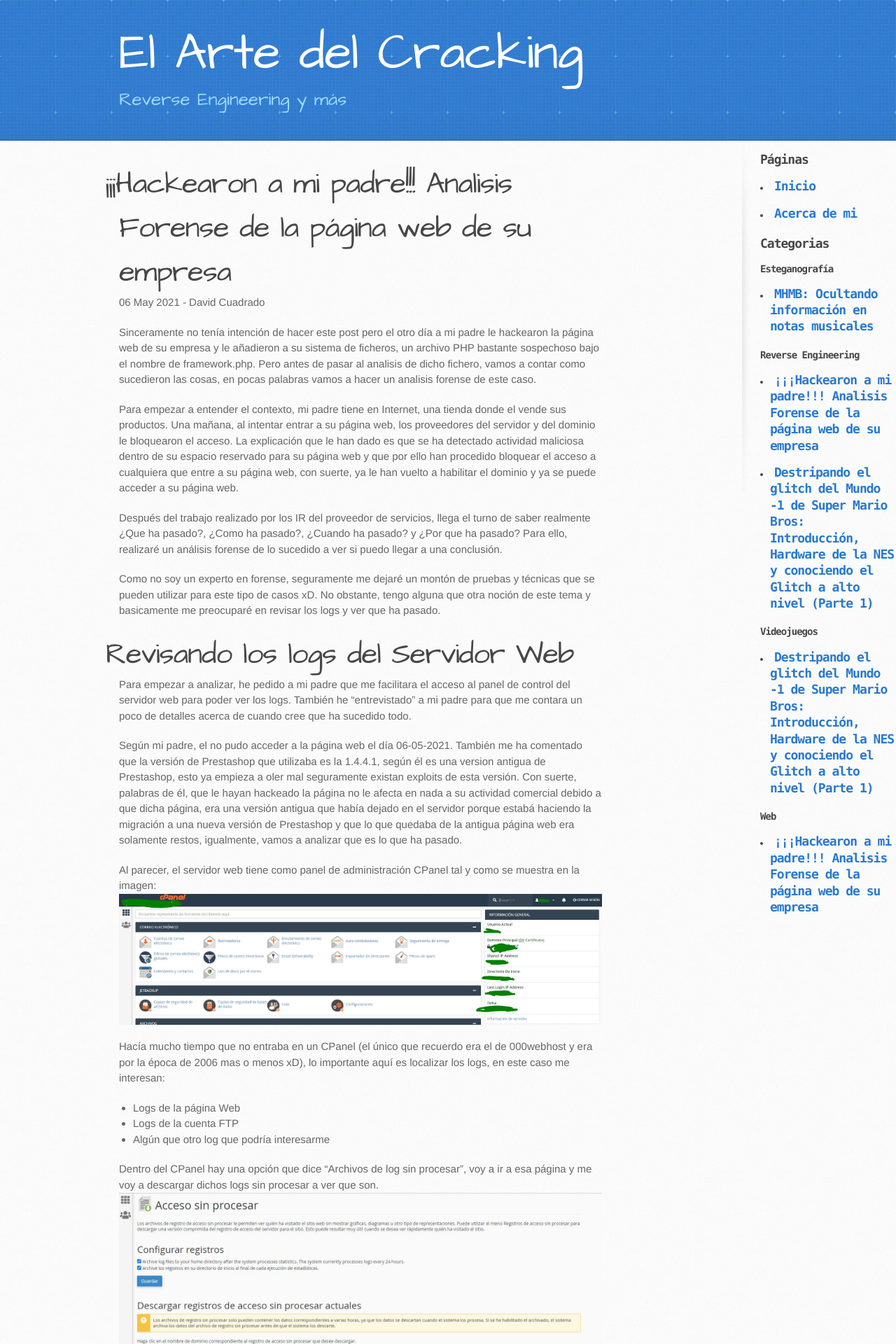
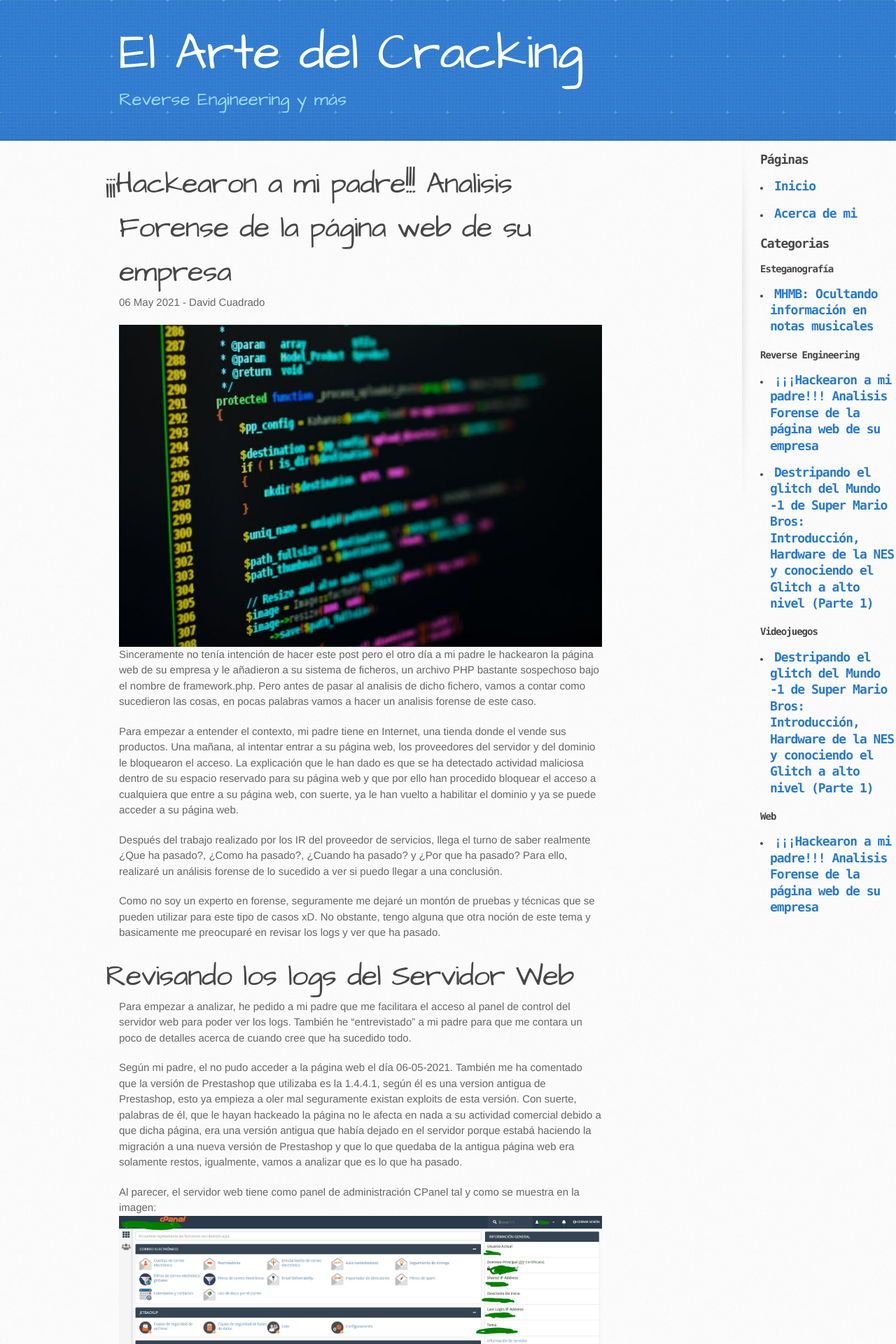
Before and after one commit to Davidc96/davidc96.github.io, a Jekyll site: the page built from _posts/2021-05-06-Hackearon-Padre-Analisi-Forense-Servidor-Web.md, in a window 1280 px wide. Shown: the top 1920 px of the page at 70% size. Built offline with Jekyll 4.4.1, drawn with Linux system fonts in a browser that asks for light colours.

Commit message:
Add front page

```diff
--- a/_posts/2021-05-06-Hackearon-Padre-Analisi-Forense-Servidor-Web.md
+++ b/_posts/2021-05-06-Hackearon-Padre-Analisi-Forense-Servidor-Web.md
@@ -4,6 +4,7 @@ author: David Cuadrado
 tag: [Reverse Engineering, Web]
 title: "¡¡¡Hackearon a mi padre!!! Analisis Forense de la página web de su empresa"
 ---
+![PORTADA](https://davidc96.github.io/assets/images/posts/AFPWE/portada.jpg?style=centerme)
 Sinceramente no tenía intención de hacer este post pero el otro día a mi padre le hackearon la página web de su empresa y le añadieron a su sistema de ficheros, un archivo PHP bastante sospechoso bajo el nombre de framework.php. Pero antes de pasar al analisis de dicho fichero, vamos a contar como sucedieron las cosas, en pocas palabras vamos a hacer un analisis forense de este caso.
 
 Para empezar a entender el contexto, mi padre tiene en Internet, una tienda donde el vende sus productos. Una mañana, al intentar entrar a su página web, los proveedores del servidor y del dominio le bloquearon el acceso. La explicación que le han dado es que se ha detectado actividad maliciosa dentro de su espacio reservado para su página web y que por ello han procedido bloquear el acceso a cualquiera que entre a su página web, con suerte, ya le han vuelto a habilitar el dominio y ya se puede acceder a su página web.
```
Also changed, not shown: assets/images/posts/AFPWE/portada.jpg (added).
